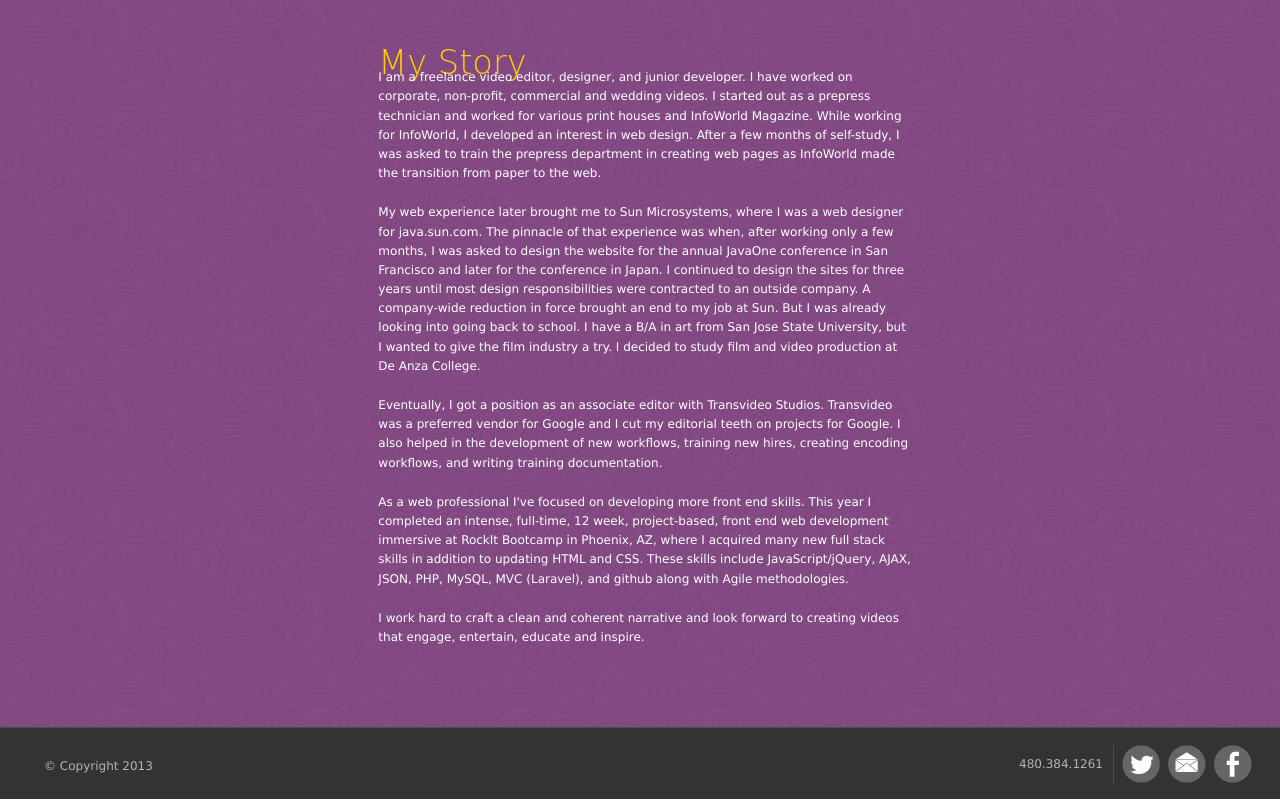
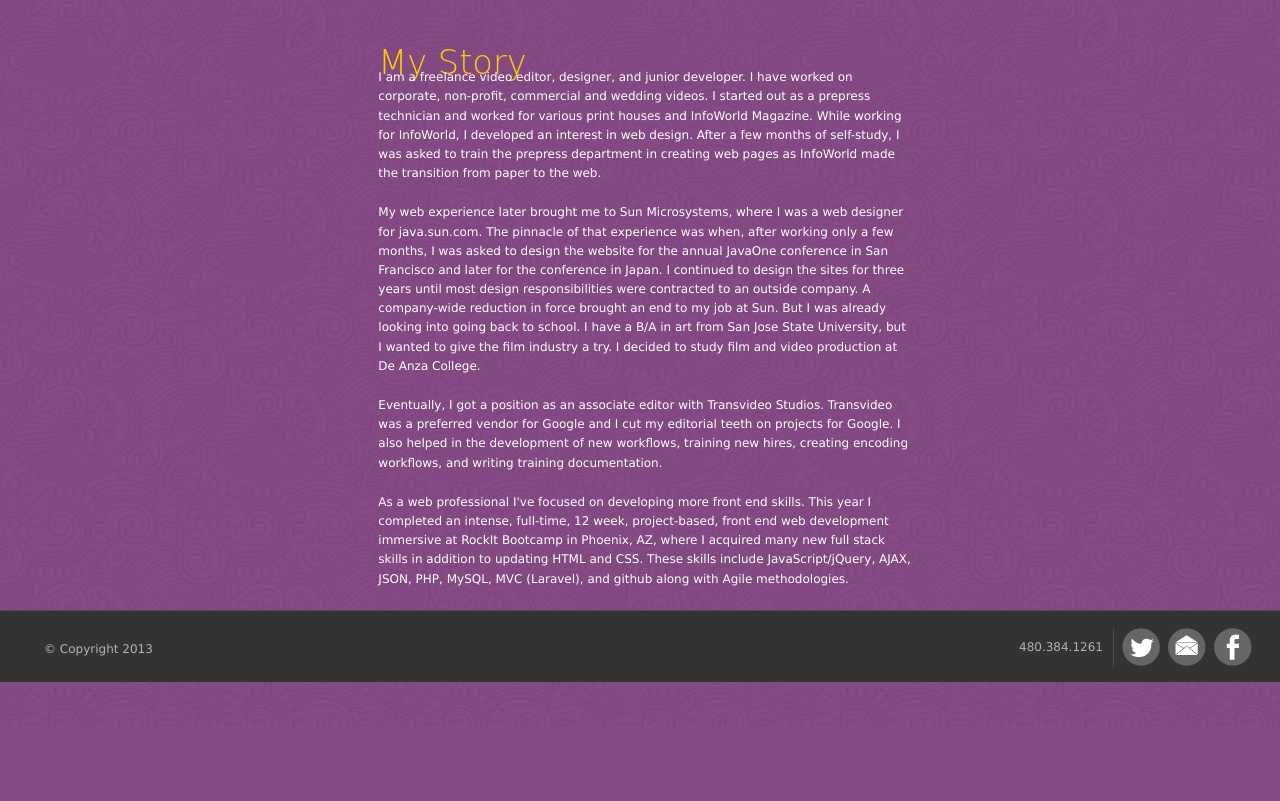
Before and after one commit to ldcudden/ldcudden.github.io, a PHP site: page /about.html in a window 1280 px wide. Shown: the part 118-919 px from the top of the page. After the commit the page ends 800 px from the top, so only its background shows below. Run offline with PHP 8.4, Linux system fonts and the light colour scheme; some libraries are stand-ins or nearby versions; some web fonts are replaced.

Commit message:
made footer position fixed and changed some wording on about page

```diff
--- a/about.html
+++ b/about.html
@@ -50,7 +50,7 @@
 									</p>
 
 									<p>
-									I work hard to craft a clean and coherent narrative and look forward to creating videos that engage, entertain, educate and inspire.
+									I work hard to craft a clean and coherent narrative and look forward to creating work that engages, entertains, educates and inspires.
 									</p>
 								</article>
 
--- a/css/style.css
+++ b/css/style.css
@@ -310,10 +310,17 @@
 	margin-top: 3px;
 }
 
+/*footer {
+
+}*/
+
 #bottom-container {
 	background-color: #333;
 	color: #B3B3B3;
 	height: 72px;
+	position: fixed;
+	bottom: 0px;
+	left: 0;
 	border-top: 1px solid #4D4D4D;
 }
 
```
